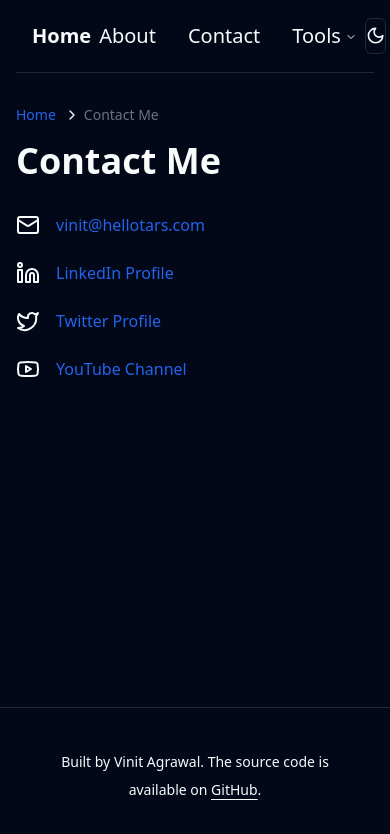
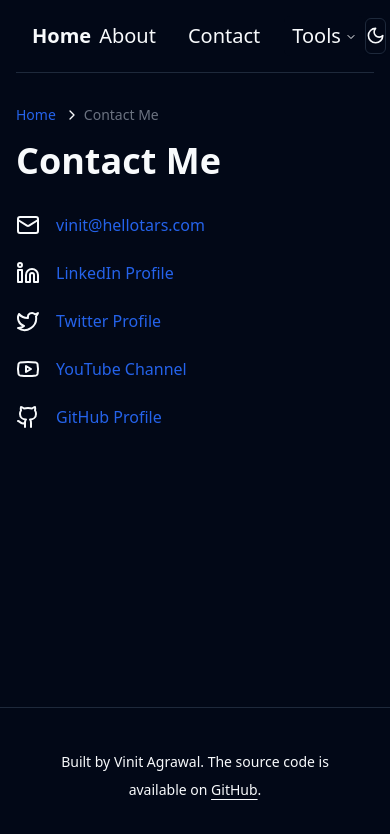
Before and after one commit to volumetric/vinit-website, a Next.js app: page /contact in a window 390 px wide. Shown: the top 834 px of the page. Built offline with nearby package versions, Linux system fonts and the light colour scheme.

Commit message:
removed phone number from contact page and added my github profile

```diff
--- a/app/contact/page.tsx
+++ b/app/contact/page.tsx
@@ -1,5 +1,5 @@
 import { Breadcrumb } from "@/components/breadcrumb"
-import { Mail, Phone, Linkedin, Twitter, Youtube } from "lucide-react"
+import { Mail, Linkedin, Twitter, Youtube, Github } from "lucide-react"
 
 export default function ContactPage() {
   return (
@@ -23,6 +23,10 @@ export default function ContactPage() {
           <Youtube className="w-6 h-6" />
           <a href="https://www.youtube.com/@Vinit_Agrawal" target="_blank" rel="noopener noreferrer" className="text-blue-600 hover:underline">YouTube Channel</a>
         </div>
+        <div className="flex items-center space-x-4">
+          <Github className="w-6 h-6" />
+          <a href="https://github.com/volumetric/" target="_blank" rel="noopener noreferrer" className="text-blue-600 hover:underline">GitHub Profile</a>
+        </div>
       </div>
     </div>
   )
```
